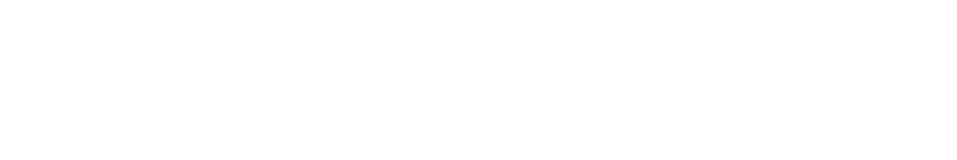
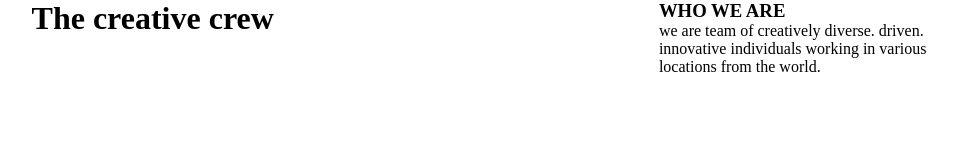
Before and after one commit to Mohinuddin0119/team-page-challenge, a plain HTML site: page index.html in a window 1280 px wide. Shown: the whole page, without its empty margins (161-1118 px from the left). Drawn offline with Linux system fonts and the light colour scheme.

Commit message:
added tittle

```diff
--- a/index.html
+++ b/index.html
@@ -3,9 +3,22 @@
 <head>
     <meta charset="UTF-8">
     <meta name="viewport" content="width=device-width, initial-scale=1.0">
-    <title>Document</title>
+    <title>Team challenge</title>
+    <link rel="stylesheet" href="styles/styles.css">
 </head>
 <body>
-
+    <main>
+        <div class="container">
+            <div class="tittle">
+                <div class="tittle-description">
+                    <h1>The creative crew</h1></div>
+                <div class="tittle-info">
+                    <h3>WHO WE ARE</h3>
+                    <p>we are team of creatively diverse.
+                        driven. <br> innovative individuals working in various <br> locations from the world. </p>
+                </div>
+            </div>
+        </div>
+    </main>
 </body>
 </html>
--- /dev/null
+++ b/styles/styles.css
@@ -0,0 +1,7 @@
+*{
+    margin: 0;
+}
+.tittle{
+    display: flex;
+    justify-content: space-around;
+}
```
